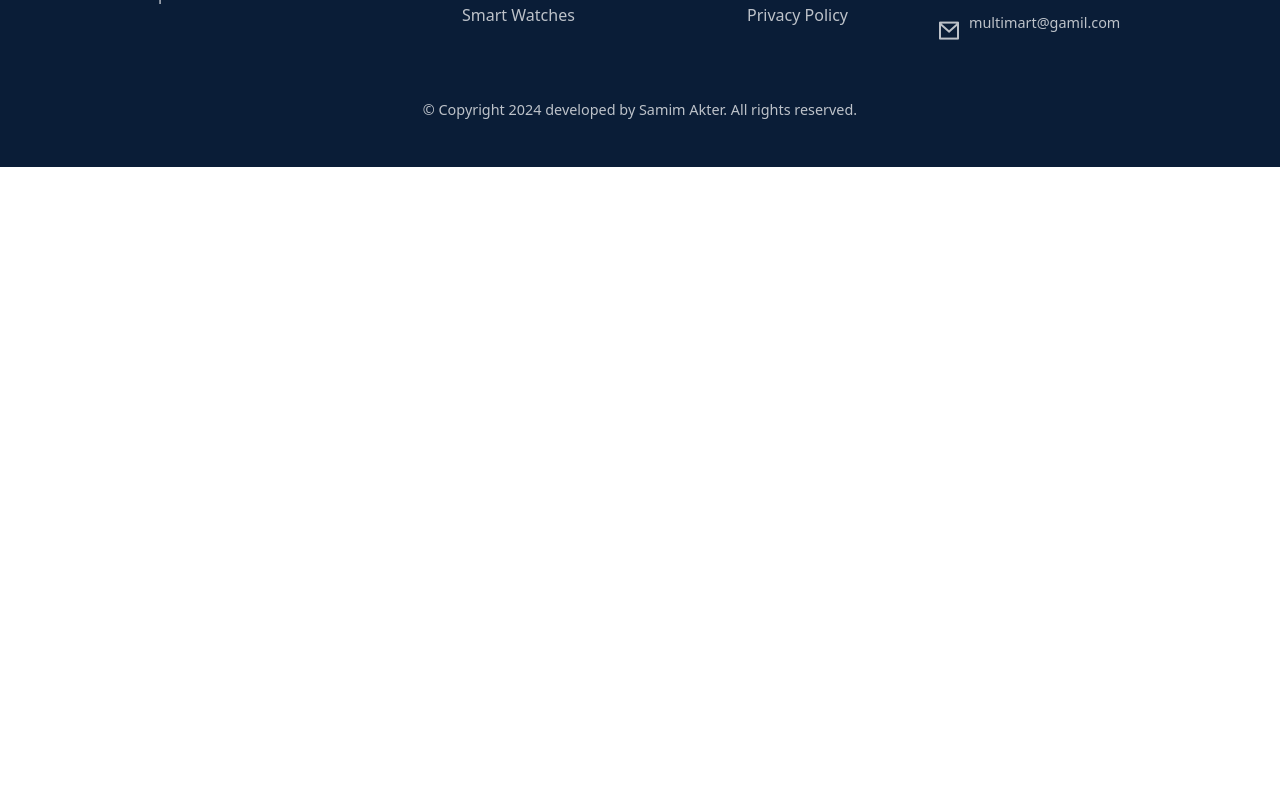
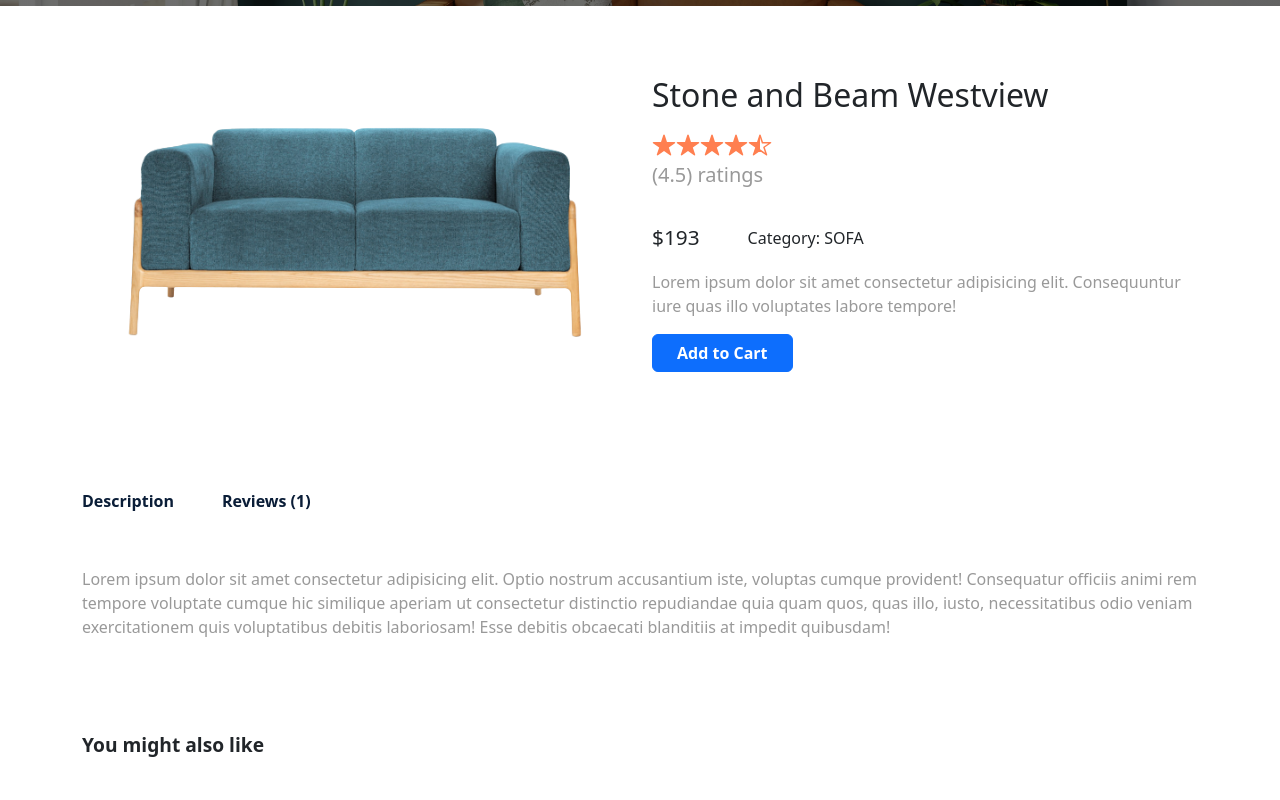
Before and after one commit to samimakter96/multimart-ecommerce, a React (Vite) app: page /product/01 in a window 1280 px wide. Shown: the part 320-1120 px from the top of the page. Before the commit the page ends 800 px from the top, so only its background shows below. Built offline with nearby package versions, Linux system fonts and the light colour scheme.

Commit message:
Added productDetails

```diff
--- a/src/pages/ProductDetails.jsx
+++ b/src/pages/ProductDetails.jsx
@@ -1,9 +1,246 @@
-import React from 'react'
+import React, { useEffect, useRef, useState } from "react";
+import { Container, Row, Col } from "reactstrap";
+import { useParams } from "react-router-dom";
+import products from "../assets/data/products";
+import CommonSection from "../components/UI/CommonSection";
+import { IoStar } from "react-icons/io5";
+import { IoStarHalf } from "react-icons/io5";
+import { motion } from "framer-motion";
+import "../styles/ProductDetails.css";
+import ProductList from "../components/UI/ProductList";
+import { useDispatch } from "react-redux";
+import { addItem } from "../redux/slices/cartSlice";
+import { toast } from "react-toastify";
 
 const ProductDetails = () => {
+  const [tab, setTab] = useState("desc");
+  const [rating, setRating] = useState(null);
+  const [reviews, setReviews] = useState([{
+    userName: "John Doe",
+    message: "This product is great!",
+    rating: 4.5,
+  }])
+
+  const reviewUser = useRef("");
+  const reviewMsg = useRef("");
+
+  const { id } = useParams();
+  const dispatch = useDispatch();
+
+  const product = products.find((item) => item.id === id);
+
+  const {
+    imgUrl,
+    productName,
+    price,
+    avgRating,
+    description,
+    shortDesc,
+    category,
+  } = product;
+
+  const relatedProducts = products.filter((item) => item.category === category);
+
+  const submitHandler = (e) => {
+    e.preventDefault();
+
+    const reviewUserName = reviewUser.current.value;
+    const reviewUserMsg = reviewMsg.current.value;
+
+    const reviewObj = {
+      userName: reviewUserName,
+      message: reviewUserMsg,
+      rating,
+    };
+
+    setReviews((prevReviews) => [...prevReviews
+      , reviewObj
+    ])
+
+    toast.success(`Review Submitted`);
+  };
+
+  const addToCart = () => {
+    dispatch(
+      addItem({
+        id,
+        image: imgUrl,
+        productName,
+        price,
+      })
+    );
+
+    toast.success(`${productName} added to cart`);
+  };
+
+  // when ever open product details page view from start
+  useEffect(() => {
+    window.scrollTo(0, 0);
+  }, [product]);
+
   return (
-    <div>ProductDetails</div>
-  )
-}
+    <div>
+      <CommonSection title={productName} />
 
-export default ProductDetails
+      <section className="pt-0">
+        <Container>
+          <Row>
+            <Col lg="6">
+              <img src={imgUrl} alt="" />
+            </Col>
+            <Col lg="6">
+              <div className="product__details">
+                <h2>{productName}</h2>
+                <div className="product__rating d-flex align-items-center gap-5 mb-3">
+                  <div>
+                    <span>
+                      <IoStar />
+                    </span>
+                    <span>
+                      <IoStar />
+                    </span>
+                    <span>
+                      <IoStar />
+                    </span>
+                    <span>
+                      <IoStar />
+                    </span>
+                    <span>
+                      <IoStarHalf />
+                    </span>
+                    <p className="fs-5">({avgRating}) ratings</p>
+                  </div>
+                </div>
+
+                <div className="d-flex align-items-center gap-5">
+                  <span className="product__price">${price}</span>
+                  <span>Category: {category.toUpperCase()}</span>
+                </div>
+                <p className="mt-3">{shortDesc}</p>
+
+                <motion.button
+                  whileTap={{ scale: 1.2 }}
+                  className="btn btn-primary fw-semibold px-4"
+                  onClick={addToCart}
+                >
+                  Add to Cart
+                </motion.button>
+              </div>
+            </Col>
+          </Row>
+        </Container>
+      </section>
+
+      <section>
+        <Container>
+          <Row>
+            <Col lg="12">
+              <div className="tab__wrapper d-flex align-items-center gap-5">
+                <h6
+                  className={`${tab === "desc" ? "active__tab" : ""}`}
+                  onClick={() => setTab("desc")}
+                >
+                  Description
+                </h6>
+                <h6
+                  className={`${tab === "rev" ? "active__tab" : ""}`}
+                  onClick={() => setTab("rev")}
+                >
+                  Reviews ({reviews.length})
+                </h6>
+              </div>
+
+              {tab === "desc" ? (
+                <div className="tab__content mt-5">
+                  <p>{description}</p>
+                </div>
+              ) : (
+                <div className="product__review mt-5">
+                  <div className="review__wrapper">
+                    <ul>
+                      {reviews.map((item, index) => (
+                        <li key={index} className="mb-4">
+                          <h6>{item.userName}</h6>
+                          <span>{item.rating} (rating)</span>
+                          <p>{item.message}</p>
+                        </li>
+                      ))}
+                    </ul>
+
+                    <div className="review__form">
+                      <h4>Leave your experience</h4>
+                      <form onSubmit={submitHandler}>
+                        <div className="form__group">
+                          <input
+                            type="text"
+                            placeholder="Enter name"
+                            ref={reviewUser}
+                          />
+                        </div>
+                        <div className="form__group d-flex align-items-center gap-5 rating__group">
+                          <motion.span
+                            whileTap={{ scale: 1.2 }}
+                            onClick={() => setRating(1)}
+                          >
+                            1<IoStar />
+                          </motion.span>
+                          <motion.span
+                            whileTap={{ scale: 1.2 }}
+                            onClick={() => setRating(2)}
+                          >
+                            2<IoStar />
+                          </motion.span>
+                          <motion.span
+                            whileTap={{ scale: 1.2 }}
+                            onClick={() => setRating(3)}
+                          >
+                            3<IoStar />
+                          </motion.span>
+                          <motion.span
+                            whileTap={{ scale: 1.2 }}
+                            onClick={() => setRating(4)}
+                          >
+                            4<IoStar />
+                          </motion.span>
+                          <motion.span
+                            whileTap={{ scale: 1.2 }}
+                            onClick={() => setRating(5)}
+                          >
+                            5<IoStar />
+                          </motion.span>
+                        </div>
+                        <div className="form__group">
+                          <textarea
+                            rows={4}
+                            type="text"
+                            placeholder="Review Message"
+                            ref={reviewMsg}
+                            required
+                          />
+                        </div>
+                        <motion.button
+                          whileTap={{ scale: 1.2 }}
+                          type="submit"
+                          className="btn btn-success fw-semibold p-2 px-4"
+                        >
+                          Submit
+                        </motion.button>
+                      </form>
+                    </div>
+                  </div>
+                </div>
+              )}
+            </Col>
+
+            <Col lg="12" className="mt-5">
+              <h2 className="related__title">You might also like</h2>
+            </Col>
+            <ProductList data={relatedProducts} />
+          </Row>
+        </Container>
+      </section>
+    </div>
+  );
+};
+
+export default ProductDetails;
--- a/src/pages/Shop.jsx
+++ b/src/pages/Shop.jsx
@@ -39,7 +39,7 @@
       <section>
         <Container>
           <Row>
-            <Col lg="3" md="3">
+            <Col lg="3" md="6">
               <div className="filter__widget">
                 <select onChange={handleFilter}>
                   <option value="Filter By Category">Filter By Category</option>
@@ -51,7 +51,7 @@
                 </select>
               </div>
             </Col>
-            <Col lg="3" md="3">
+            <Col lg="3" md="6" className="text-end">
               <div className="filter__widget">
                 <select>
                   <option>Sort By</option>
@@ -60,7 +60,7 @@
                 </select>
               </div>
             </Col>
-            <Col lg="6" md="6">
+            <Col lg="6" md="12">
               <div className="search__box">
                 <input type="text" placeholder="Search...." onChange={handleSearch}/>
                 <span>
--- a/src/styles/CommonSection.css
+++ b/src/styles/CommonSection.css
@@ -10,3 +10,12 @@
   color: #fff;
   font-weight: 600;
 }
+
+@media only screen and (max-width: 768px) {
+  .common__section {
+    padding: 80px 0px;
+  }
+  .common__section h1 {
+    font-size: 1.4rem;
+  }
+}
--- a/src/styles/Home.css
+++ b/src/styles/Home.css
@@ -31,7 +31,7 @@
 }
 
 .buy__btn:hover {
-  color: var(--primary-color);
+  color: #ddd;
 }
 
 .hero__content {
--- /dev/null
+++ b/src/styles/ProductDetails.css
@@ -0,0 +1,93 @@
+.product__details {
+  margin-top: 70px;
+}
+
+.product__details h2 {
+  font-size: 2rem;
+  margin-bottom: 10px;
+}
+
+.product__rating span {
+  color: coral;
+  font-size: 1.5rem;
+}
+
+.product__price {
+  font-size: 1.3rem;
+  font-weight: 500;
+}
+
+.tab__wrapper h6 {
+  color: var(--primary-color);
+  font-weight: 600;
+  font-size: 1rem;
+  cursor: pointer;
+}
+
+.active__tab {
+  font-weight: 600;
+}
+
+.review__wrapper ul li span {
+  color: coral;
+  font-weight: 600;
+}
+
+.review__wrapper ul li p {
+  margin-top: 10px;
+}
+
+.review__form {
+  width: 70%;
+  margin: auto;
+  margin-top: 50px;
+}
+
+.review__form h4 {
+  font-size: 1.2rem;
+  font-weight: 600;
+  margin-bottom: 30px;
+}
+
+.form__group input,
+.form__group textarea {
+  width: 100%;
+  border: 1px solid var(--primary-color);
+  border-radius: 5px;
+  padding: 8px 20px;
+}
+
+.form__group input:focus,
+.form__group textarea:focus {
+  outline: none;
+}
+
+.form__group {
+  margin-bottom: 30px;
+}
+
+.form__group span {
+  display: flex;
+  align-items: center;
+  column-gap: 5px;
+  color: coral;
+  font-weight: 600;
+  font-size: 1.2rem;
+  cursor: pointer;
+}
+
+.related__title {
+  font-size: 1.2rem;
+  font-weight: 600;
+  margin-top: 30px;
+}
+
+@media only screen and (max-width: 768px) {
+  .product__details h2 {
+    font-size: 1.3rem;
+  }
+
+  .rating__group {
+    column-gap: 1rem !important;
+  }
+}
--- a/src/styles/Shop.css
+++ b/src/styles/Shop.css
@@ -37,3 +37,14 @@
   color: var(--primary-color);
   cursor: pointer;
 }
+
+@media only screen and (max-width: 768px) {
+  .filter__widget {
+    margin-bottom: 30px;
+  }
+
+  .filter__widget select {
+    padding: 7px 20px;
+    font-size: 0.9rem;
+  }
+}
```
